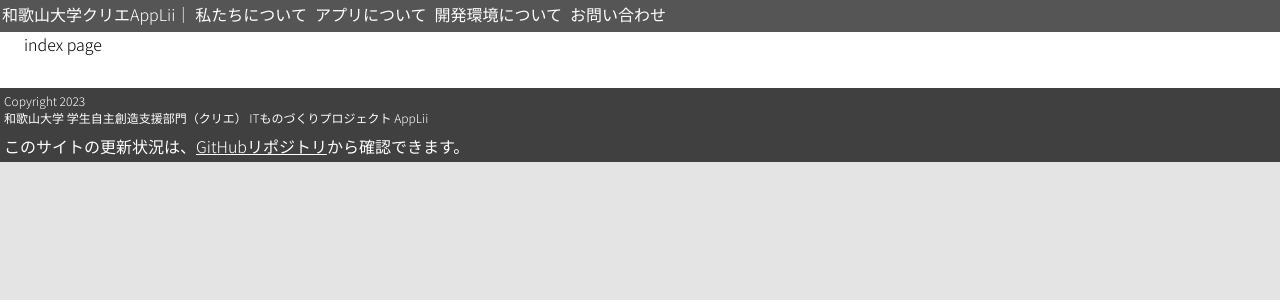
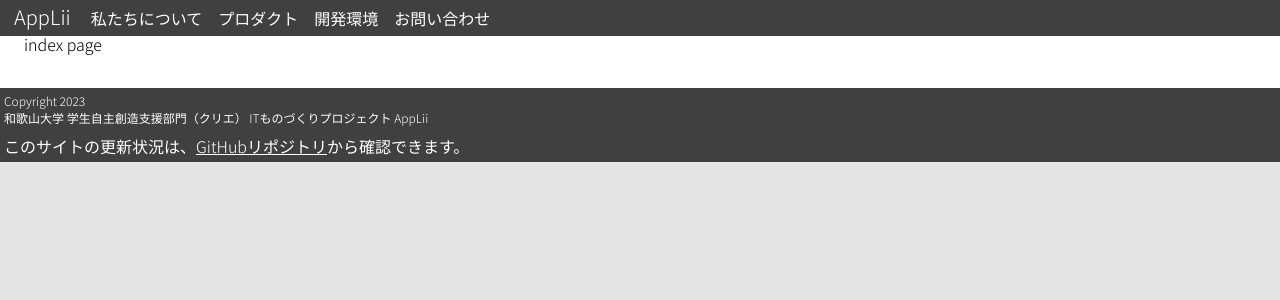
Before and after one commit to AppLii/AppLii.github.io, a Nuxt app: page / in a window 1280 px wide. Shown: the top 300 px of the page. Built offline with nearby package versions, Linux system fonts and the light colour scheme; a web font is replaced by a local one.

Commit message:
[Feature] ヘッダーに表示される文字数を減らし、簡素化

```diff
--- a/components/Header.vue
+++ b/components/Header.vue
@@ -1,6 +1,6 @@
 <template>
     <div id="header">
-        <span class="title">和歌山大学クリエAppLii｜</span>
+        <span class="title"><a href="/pages/">AppLii</a></span>
         <span class="links">
             <a v-for="(link, index) in links" :href="link.url" :key="index">{{ link.text }}</a>
         </span>
@@ -19,22 +19,22 @@ export default {
 <script setup>
 const links = ref([
     { url: "/pages/about-us", text: "私たちについて" },
-    { url: "/pages/about-cafe-app", text: "アプリについて" },
-    { url: "/pages/about-dev", text: "開発環境について" },
+    { url: "/pages/about-cafe-app", text: "プロダクト" },
+    { url: "/pages/about-dev", text: "開発環境" },
     { url: "/pages/contact", text: "お問い合わせ" },
 ])
 </script>
 
 <!-- Add "scoped" attribute to limit CSS to this component only -->
 <style scoped lang="scss">
-$height: 28px;
+$height: 32px;
 
 .header_height_adjust {
     height: $height;
 }
 
 #header {
-    background-color: #555555;
+    background-color: #404040;
     color: white;
     position: fixed;
     top: 0;
@@ -46,16 +46,15 @@ $height: 28px;
     overflow-y: unset;
     white-space: nowrap;
 
-    div.title {
+    span.title {
+        font-size: 20px;
         padding: 4px;
-        margin: 0 4px;
+        margin: 0 8px;
     }
 
     span.links {
         a {
-            color: white;
-            text-decoration: none;
-            padding: 4px;
+            padding: 4px 8px;
 
             &:hover {
                 background-color: rgba(255, 255, 255, 0.4);
@@ -67,4 +66,9 @@ $height: 28px;
         display: none;
     }
 }
+
+a {
+    text-decoration: none;
+    color: white;
+}
 </style>
```
